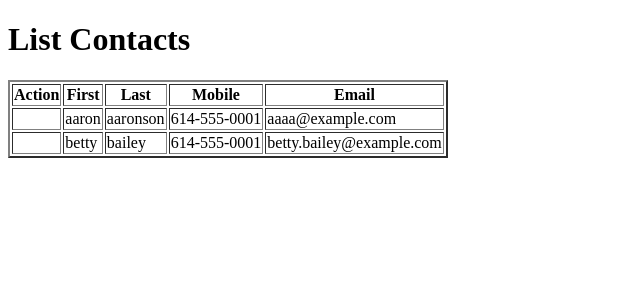
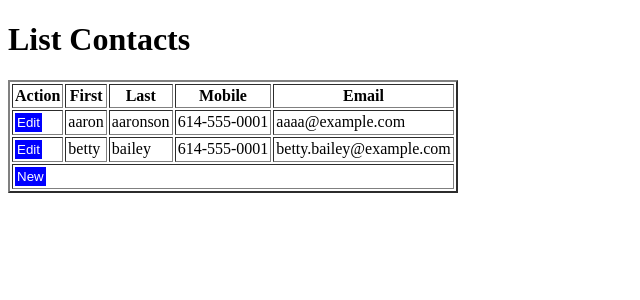
Before and after one commit to jocassid/contacts, a Django app: page / in a window 1280 px wide. Shown: the top 300 px of the page, without its empty margins (0-640 px from the left). Run offline with Django 4.2, Linux system fonts and the light colour scheme.

Commit message:
added buttons

```diff
--- a/main/templates/main/list.html
+++ b/main/templates/main/list.html
@@ -4,6 +4,28 @@
     <meta charset="UTF-8">
     <title>Title</title>
 </head>
+<style>
+    th, td{
+        padding: 0.125rem;
+    }
+    button{
+        color: white;
+        border: none;
+        padding: 0.125rem;
+    }
+    button.edit{
+        background: blue;
+    }
+    button.save{
+        background: green;
+    }
+    button.cancel{
+        background: red;
+    }
+    button.new{
+        background: blue;
+    }
+</style>
 <body>
   <h1>List Contacts</h1>
 
@@ -17,13 +39,22 @@
     </tr>
   {% for contact in contacts %}
     <tr data-pk="{{ contact.pk }}">
-      <td></td>
+      <td>
+          <button class="edit">Edit</button>
+          <button class="save" style="display: none">Save</button>
+          <button class="cancel" style="display: none">Cancel</button>
+      </td>
       <td>{{ contact.first_name }}</td>
       <td>{{ contact.last_name }}</td>
       <td>{{ contact.mobile_phone }}</td>
       <td>{{ contact.email }}</td>
     </tr>
   {% endfor %}
+    <tr>
+      <td colspan="5">
+        <button class="new">New</button>
+      </td>
+    </tr>
   </table>
 
 </body>
```
